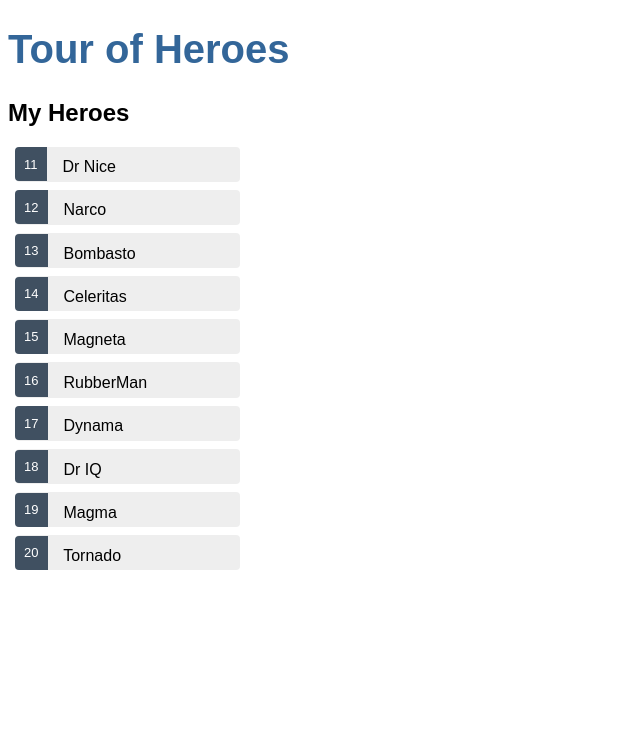
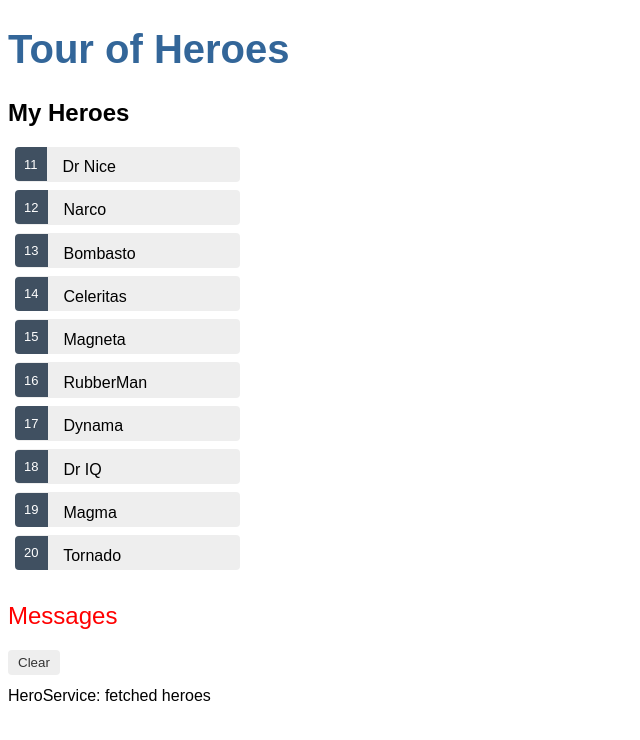
Before and after one commit to k-bialucha/angular-tour-of-heroes, an Angular app: page /heroes in a window 1280 px wide. Shown: the top 740 px of the page, without its empty margins (0-640 px from the left). Built offline with nearby package versions, Linux system fonts and the light colour scheme.

Commit message:
PT4: Message service added; service provided in the Hero service; messages displayed

```diff
--- a/src/app/app.component.html
+++ b/src/app/app.component.html
@@ -1,2 +1,3 @@
 <h1>{{ title }}</h1>
 <app-heroes></app-heroes>
+<app-messages></app-messages>
--- a/src/app/app.module.ts
+++ b/src/app/app.module.ts
@@ -5,9 +5,10 @@
 import { AppComponent } from './app.component';
 import { HeroesComponent } from './heroes/heroes.component';
 import { HeroDetailComponent } from './hero-detail/hero-detail.component';
+import { MessagesComponent } from './messages/messages.component';
 
 @NgModule({
-  declarations: [AppComponent, HeroesComponent, HeroDetailComponent],
+  declarations: [AppComponent, HeroesComponent, HeroDetailComponent, MessagesComponent],
   imports: [BrowserModule, FormsModule],
   providers: [],
   bootstrap: [AppComponent],
--- a/src/app/hero.service.ts
+++ b/src/app/hero.service.ts
@@ -4,14 +4,17 @@
 
 import { Hero } from './hero';
 import { HEROES } from './mock-heroes';
+import { MessageService } from './message.service';
 
 @Injectable({
   providedIn: 'root',
 })
 export class HeroService {
-  constructor() {}
+  constructor(private messageService: MessageService) {}
 
   getHeroes(): Observable<Hero[]> {
+    this.messageService.add('HeroService: fetched heroes');
+
     return of(HEROES);
   }
 }
--- /dev/null
+++ b/src/app/message.service.ts
@@ -0,0 +1,16 @@
+import { Injectable } from '@angular/core';
+
+@Injectable({
+  providedIn: 'root',
+})
+export class MessageService {
+  messages: string[] = [];
+
+  add(message: string) {
+    this.messages.push(message);
+  }
+
+  clear() {
+    this.messages = [];
+  }
+}
--- /dev/null
+++ b/src/app/messages/messages.component.html
@@ -0,0 +1,5 @@
+<div *ngIf="messageService.messages.length">
+  <h2>Messages</h2>
+  <button class="clear" (click)="messageService.clear()">Clear</button>
+  <div *ngFor="let message of messageService.messages">{{ message }}</div>
+</div>
--- /dev/null
+++ b/src/app/messages/messages.component.scss
@@ -0,0 +1,42 @@
+/* MessagesComponent's private CSS styles */
+h2 {
+  color: red;
+  font-family: Arial, Helvetica, sans-serif;
+  font-weight: lighter;
+}
+
+body {
+  margin: 2em;
+}
+
+body,
+input[text],
+button {
+  color: crimson;
+  font-family: Cambria, Georgia;
+}
+
+button.clear {
+  font-family: Arial;
+  background-color: #eee;
+  border: none;
+  padding: 5px 10px;
+  border-radius: 4px;
+  cursor: pointer;
+  cursor: hand;
+}
+
+button:hover {
+  background-color: #cfd8dc;
+}
+
+button:disabled {
+  background-color: #eee;
+  color: #aaa;
+  cursor: auto;
+}
+
+button.clear {
+  color: #333;
+  margin-bottom: 12px;
+}
--- /dev/null
+++ b/src/app/messages/messages.component.ts
@@ -0,0 +1,13 @@
+import { Component, OnInit } from '@angular/core';
+import { MessageService } from '../message.service';
+
+@Component({
+  selector: 'app-messages',
+  templateUrl: './messages.component.html',
+  styleUrls: ['./messages.component.scss'],
+})
+export class MessagesComponent implements OnInit {
+  constructor(public messageService: MessageService) {}
+
+  ngOnInit() {}
+}
```
Also changed, not shown: 2 other files (tests, documents, lock files or other folders).
